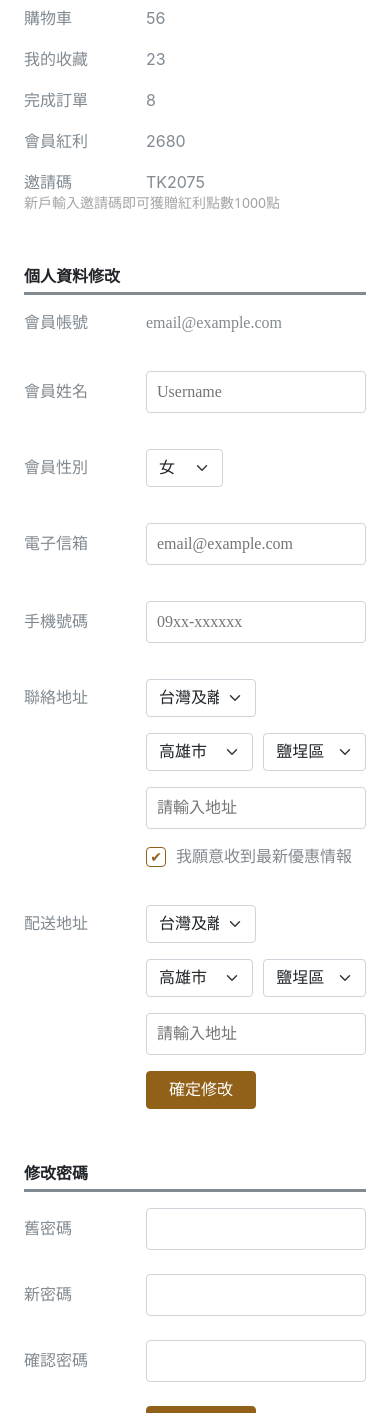
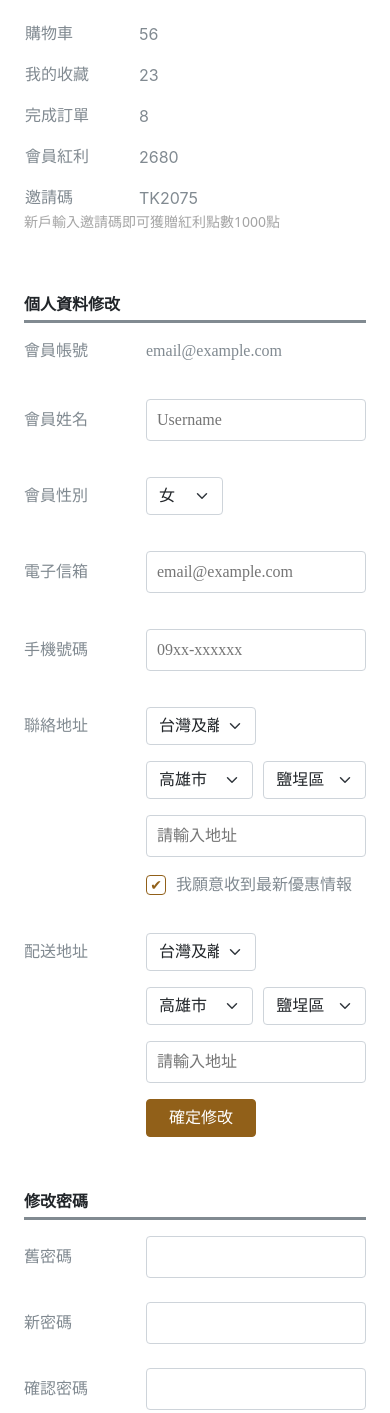
Before and after one commit to CapCarlos/Project-Sass, a plain HTML site: page user.html in a window 390 px wide. Shown: the part 260-1673 px from the top of the page. Drawn offline with nearby package versions, Linux system fonts and the light colour scheme.

Commit message:
修改版本v2

```diff
--- a/scss/_user.scss
+++ b/scss/_user.scss
@@ -92,4 +92,16 @@
         width: 35%;
     };
 
+
 }
+
+//表格
+.member-message{
+
+    tr,td{
+
+        padding-top: 16px;
+
+    }
+
+}
--- a/user.html
+++ b/user.html
@@ -79,41 +79,41 @@
             <div class="col-12 order-3 col-md-7 order-md-2">
                 <h2 class="border-bottom border-danger border-3 fs-6 fw-bold text-dark lh-lg mb-3">個人資料修改</h2>
                 <!-- 個人資料修改 -->
-                <ul class="row list-reset text-danger lh-base ff-cn fs-6">
+                <form class="row text-danger lh-base ff-cn fs-6">
                     <!-- 會員帳號 -->
-                    <li class="col-4 col-md-2 mb-36px d-flex align-items-center">會員帳號</li>
-                    <li class="col-8 col-md-7 mb-36px d-flex align-items-center">email@example.com</li>
-                    <li class="w-100"></li>
+                    <label class="col-4 col-md-2 mb-36px d-flex align-items-center">會員帳號</label>
+                    <div class="col-8 col-md-7 mb-36px d-flex align-items-center">email@example.com</div>
+                    <div class="w-100"></div>
                     <!-- 會員姓名 -->
-                    <li class="col-4 col-md-2 mb-36px d-flex align-items-center">會員姓名</li>
-                    <li class="col-8 col-md-7 mb-36px d-flex align-items-center">
-                        <input type="text" class="rounded w-100" placeholder="Username">
-                    </li>
-                    <li class="w-100"></li>
+                    <label class="col-4 col-md-2 mb-36px d-flex align-items-center" for="name">會員姓名</label>
+                    <div class="col-8 col-md-7 mb-36px d-flex align-items-center">
+                        <input type="text" class="rounded w-100" placeholder="Username" id="name">
+                    </div>
+                    <div class="w-100"></div>
                     <!-- 會員性別 -->
-                    <li class="col-4 col-md-2 mb-36px d-flex align-items-center">會員性別</li>
-                    <li class="col-8 col-md-7 mb-36px d-flex align-items-center">
-                        <select class="form-select genderSelect">
+                    <label class="col-4 col-md-2 mb-36px d-flex align-items-center" for="gender">會員性別</label>
+                    <div class="col-8 col-md-7 mb-36px d-flex align-items-center">
+                        <select class="form-select genderSelect" id="gender">
                             <option selected>女</option>
                             <option>男</option>
                         </select>
-                    </li>
-                    <li class="w-100"></li>
+                    </div>
+                    <div class="w-100"></div>
                     <!-- 電子信箱 -->
-                    <li class="col-4 col-md-2 mb-36px d-flex align-items-center">電子信箱</li>
-                    <li class="col-8 col-md-7 mb-36px d-flex align-items-center">
-                        <input type="email" class="rounded w-100" placeholder="email@example.com">
-                    </li>
-                    <li class="w-100"></li>
+                    <label class="col-4 col-md-2 mb-36px d-flex align-items-center" for="email">電子信箱</label>
+                    <div class="col-8 col-md-7 mb-36px d-flex align-items-center">
+                        <input type="email" class="rounded w-100" placeholder="email@example.com" id="email">
+                    </div>
+                    <div class="w-100"></div>
                     <!-- 手機號碼 -->
-                    <li class="col-4 col-md-2 mb-36px d-flex align-items-center">手機號碼</li>
-                    <li class="col-8 col-md-7 mb-36px d-flex align-items-center">
-                        <input type="text" class="rounded w-100"  placeholder="09xx-xxxxxx">
-                    </li>
-                    <li class="w-100"></li>
+                    <label class="col-4 col-md-2 mb-36px d-flex align-items-center" for="tel">手機號碼</label>
+                    <div class="col-8 col-md-7 mb-36px d-flex align-items-center">
+                        <input type="tel" class="rounded w-100"  placeholder="09xx-xxxxxx" id="tel">
+                    </div>
+                    <div class="w-100"></div>
                     <!-- 聯絡地址 -->
-                    <li class="col-4 col-md-2 mb-3 d-flex align-items-center">聯絡地址</li>
-                    <li class="col-8 col-md-7 mb-3 d-flex align-items-center">
+                    <label class="col-4 col-md-2 mb-3 d-flex align-items-center" for="address">聯絡地址</label>
+                    <div class="col-8 col-md-7 mb-3 d-flex align-items-center">
                         <select class="form-select w-50">
                             <option selected>台灣及離島地區</option>
                             <option>香港</option>
@@ -121,10 +121,10 @@
                             <option>中國大陸</option>
                             <option>日本</option>
                         </select>
-                    </li>
-                    <li class="w-100"></li>
-                    <li class="col-4 col-md-2 mb-3"></li>
-                    <li class="col-8 col-md-7 mb-3 d-flex align-items-center">
+                    </div>
+                    <div class="w-100"></div>
+                    <div class="col-4 col-md-2 mb-3"></div>
+                    <div class="col-8 col-md-7 mb-3 d-flex align-items-center">
                         <ul class="list-reset d-flex w-100">
                             <li class="w-50 mr-1">
                                 <select class="form-select">
@@ -151,24 +151,24 @@
                                 </select>
                             </li>
                         </ul>
-                    </li>
-                    <li class="w-100"></li>
-                    <li class="col-4 col-md-2 mb-3"></li>
-                    <li class="col-8 col-md-7 mb-3 d-flex align-items-center">
-                        <input type="text" class="rounded w-100"  placeholder="請輸入地址">
-                    </li>
-                    <li class="w-100"></li>
+                    </div>
+                    <div class="w-100"></div>
+                    <div class="col-4 col-md-2 mb-3"></div>
+                    <div class="col-8 col-md-7 mb-3 d-flex align-items-center">
+                        <input type="text" class="rounded w-100"  placeholder="請輸入地址" id="address">
+                    </div>
+                    <div class="w-100"></div>
                     <!-- 我願意收到最新優惠情報 checkbox -->
-                    <li class="col-4 col-md-2 mb-36px"></li>
-                    <li class="col-8 col-md-7 mb-36px d-flex align-items-center">
+                    <div class="col-4 col-md-2 mb-36px"></div>
+                    <div class="col-8 col-md-7 mb-36px d-flex align-items-center">
                         <input type="checkbox" class="btn-check" id="btn-check-outlined" autocomplete="off">
                             <label class="btn btn-outline-primary p-0 fs-checkbox" for="btn-check-outlined">✔</label>
                         <span class="ml-1">我願意收到最新優惠情報</span>
-                    </li>
-                    <li class="w-100"></li>
+                    </div>
+                    <div class="w-100"></div>
                     <!-- 配送地址 -->
-                    <li class="col-4 col-md-2 mb-3 d-flex align-items-center">配送地址</li>
-                    <li class="col-8 col-md-7 mb-3 d-flex align-items-center">
+                    <label class="col-4 col-md-2 mb-3 d-flex align-items-center" for="delivery">配送地址</label>
+                    <div class="col-8 col-md-7 mb-3 d-flex align-items-center">
                         <select class="form-select w-50">
                             <option selected>台灣及離島地區</option>
                             <option>香港</option>
@@ -176,10 +176,10 @@
                             <option>中國大陸</option>
                             <option>日本</option>
                         </select>
-                    </li>
-                    <li class="w-100"></li>
-                    <li class="col-4 col-md-2 mb-3"></li>
-                    <li class="col-8 col-md-7 mb-3 d-flex align-items-center">
+                    </div>
+                    <div class="w-100"></div>
+                    <div class="col-4 col-md-2 mb-3"></div>
+                    <div class="col-8 col-md-7 mb-3 d-flex align-items-center">
                         <ul class="list-reset d-flex w-100">
                             <li class="w-50 mr-1">
                                 <select class="form-select">
@@ -206,46 +206,46 @@
                                 </select>
                             </li>
                         </ul>
-                    </li>
-                    <li class="w-100"></li>
-                    <li class="col-4 col-md-2 mb-3"></li>
-                    <li class="col-8 col-md-7 mb-3 d-flex align-items-center">
-                        <input type="text" class="rounded w-100"  placeholder="請輸入地址">
-                    </li>
-                    <li class="w-100"></li>
+                    </div>
+                    <div class="w-100"></div>
+                    <div class="col-4 col-md-2 mb-3"></div>
+                    <div class="col-8 col-md-7 mb-3 d-flex align-items-center">
+                        <input type="text" class="rounded w-100"  placeholder="請輸入地址" id="delivery">
+                    </div>
+                    <div class="w-100"></div>
                     <!-- 確定修改 btn -->
-                    <li class="col-4 col-md-2 mb-5"></li>
-                    <li class="col-8 col-md-7 mb-5">
+                    <div class="col-4 col-md-2 mb-5"></div>
+                    <div class="col-8 col-md-7 mb-5">
                         <button type="button" class="btn btn-primary w-50" data-bs-toggle="modal" data-bs-target="#edit">確定修改</button>
-                    </li>
-                </ul>
+                    </div>
+                </form>
                 <!-- 修改密碼 -->
                 <h2 class="border-bottom border-danger border-3 fs-6 fw-bold text-dark lh-lg mb-3">修改密碼</h2>
-                <ul class="row list-reset text-danger lh-base ff-cn fs-6">
+                <form class="row list-reset text-danger lh-base ff-cn fs-6">
                     <!-- 舊密碼 -->
-                    <li li class="col-4 col-md-2 mb-4 d-flex align-items-center">舊密碼</li>
-                    <li li class="col-8 col-md-7 mb-4 d-flex align-items-center">
-                        <input type="password" class="rounded w-100">
-                    </li>
-                    <li class="w-100"></li>
+                    <label li class="col-4 col-md-2 mb-4 d-flex align-items-center" for="oldPassword">舊密碼</label>
+                    <div li class="col-8 col-md-7 mb-4 d-flex align-items-center">
+                        <input type="password" class="rounded w-100" id="oldPassword">
+                    </div>
+                    <div class="w-100"></div>
                     <!-- 新密碼 -->
-                    <li li class="col-4 col-md-2 mb-4 d-flex align-items-center">新密碼</li>
-                    <li li class="col-8 col-md-7 mb-4 d-flex align-items-center">
-                        <input type="password" class="rounded w-100">
-                    </li>
-                    <li class="w-100"></li>
+                    <label li class="col-4 col-md-2 mb-4 d-flex align-items-center" for="newPassword">新密碼</label>
+                    <div li class="col-8 col-md-7 mb-4 d-flex align-items-center">
+                        <input type="password" class="rounded w-100" id="newPassword">
+                    </div>
+                    <div class="w-100"></div>
                     <!-- 確認密碼 -->
-                    <li li class="col-4 col-md-2 mb-4 d-flex align-items-center">確認密碼</li>
-                    <li li class="col-8 col-md-7 mb-4 d-flex align-items-center">
-                        <input type="password" class="rounded w-100">
-                    </li>
-                    <li class="w-100"></li>
+                    <label li class="col-4 col-md-2 mb-4 d-flex align-items-center" for="checkPassword">確認密碼</label>
+                    <div li class="col-8 col-md-7 mb-4 d-flex align-items-center">
+                        <input type="password" class="rounded w-100" id="checkPassword">
+                    </div>
+                    <div class="w-100"></div>
                     <!-- 變更密碼btn -->
-                    <li class="col-4 col-md-2 mb-5"></li>
-                    <li class="col-8 col-md-7 mb-5">
+                    <div class="col-4 col-md-2 mb-5"></div>
+                    <div class="col-8 col-md-7 mb-5">
                         <button type="button" class="btn btn-primary w-50" data-bs-toggle="modal" data-bs-target="#password">變更密碼</button>
-                    </li>
-                </ul>
+                    </div>
+                </form>
             </div>
             <!-- right area -->
             <div class="col-12 order-2 col-md-3 order-md-3 mb_4">
@@ -260,39 +260,32 @@
                     </li>
                 </ul>
                 <!-- member-message -->
-                <ul class="row list-reset">
-                    <li class="col-4 col-md-4">
-                        <span class="fs-6 ff-cn text-danger">購物車</span>
-                    </li>
-                    <li class="col-8 col-md-8">
-                        <span class="fs-6 ff-en text-danger">56</span>
-                    </li>
-                    <li class="col-4 col-md-4 mt-3">
-                        <span class="fs-6 ff-cn text-danger">我的收藏</span>
-                    </li>
-                    <li class="col-8 col-md-8 mt-3">
-                        <span class="fs-6 ff-en text-danger">23</span>
-                    </li>
-                    <li class="col-4 col-md-4 mt-3">
-                        <span class="fs-6 ff-cn text-danger">完成訂單</span>
-                    </li>
-                    <li class="col-8 col-md-8 mt-3">
-                        <span class="fs-6 ff-en text-danger">8</span>
-                    </li>
-                    <li class="col-4 col-md-4 mt-3">
-                        <span class="fs-6 ff-cn text-danger">會員紅利</span>
-                    </li>
-                    <li class="col-8 col-md-8 mt-3">
-                        <span class="fs-6 ff-en text-danger">2680</span>
-                    </li>
-                    <li class="col-4 col-md-4 mt-3">
-                        <span class="fs-6 ff-cn text-danger">邀請碼</span>
-                    </li>
-                    <li class="col-8 col-md-8 mt-3">
-                        <span class="fs-6 ff-en text-danger">TK2075</span>
-                    </li>
-                </ul>
-                <h2 class="new-user-color fs-14px">新戶輸入邀請碼即可獲贈紅利點數1000點</h2>
+                <table class="col-12 member-message">
+                    <thead colspan="2"></thead>
+                    <tbody>
+                        <tr>
+                            <td class="col-4 col-md-4 fs-6 ff-cn text-danger">購物車</td>
+                            <td class="col-8 col-md-8 fs-6 ff-en text-danger">56</td>
+                        </tr>
+                        <tr>
+                            <td class="col-4 col-md-4 fs-6 ff-cn text-danger">我的收藏</td>
+                            <td class="col-8 col-md-8 fs-6 ff-en text-danger">23</td>
+                        </tr>
+                        <tr>
+                            <td class="col-4 col-md-4 fs-6 ff-cn text-danger">完成訂單</td>
+                            <td class="col-8 col-md-8 fs-6 ff-en text-danger">8</td>
+                        </tr>
+                        <tr>
+                            <td class="col-4 col-md-4 fs-6 ff-cn text-danger">會員紅利</td>
+                            <td class="col-8 col-md-8 fs-6 ff-en text-danger">2680</td>
+                        </tr>
+                        <tr>
+                            <td class="col-4 col-md-4 fs-6 ff-cn text-danger">邀請碼</td>
+                            <td class="col-8 col-md-8 fs-6 ff-en text-danger">TK2075</td>
+                        </tr>
+                    </tbody>
+                </table>
+                <p class="new-user-color fs-14px">新戶輸入邀請碼即可獲贈紅利點數1000點</p>
             </div>
         </div>
         <!-- top-menu (mobile) -->
```
Also changed, not shown: product_page.html (+28 -28 lines), css/all.css.
